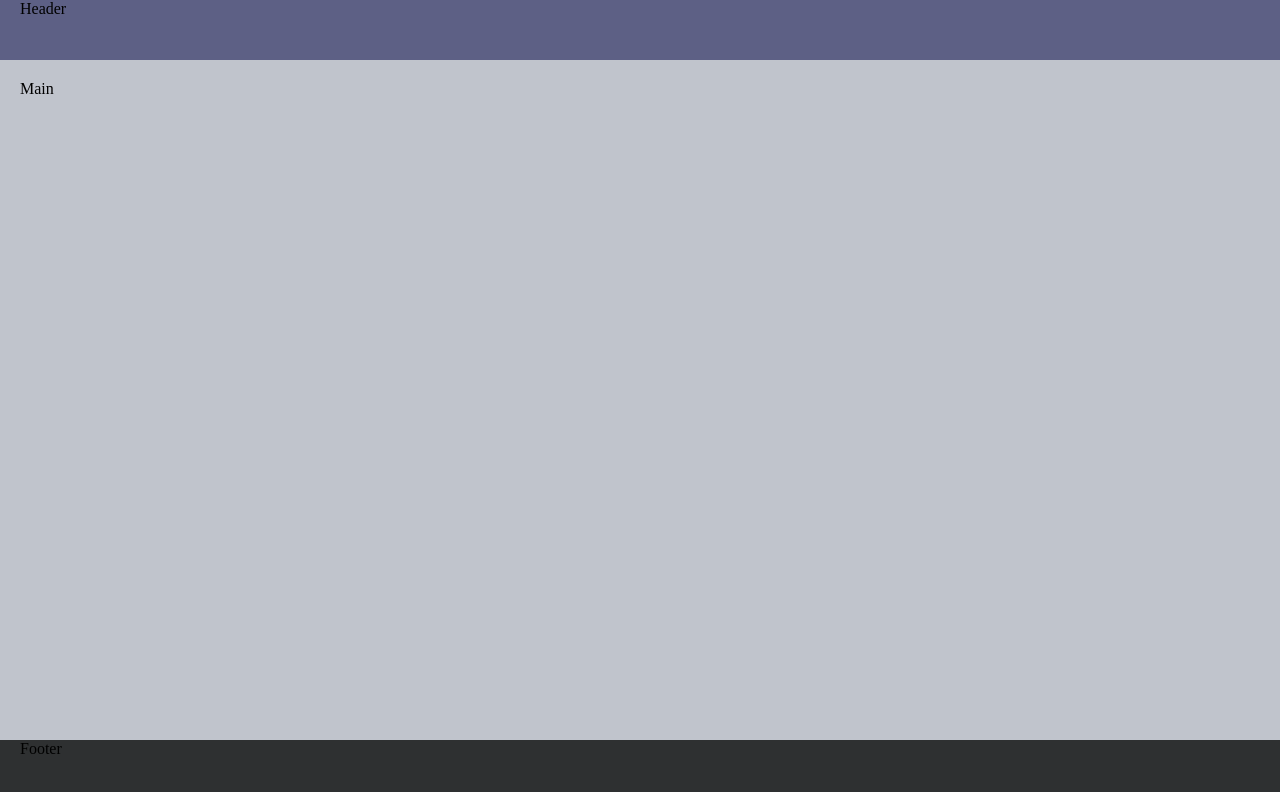
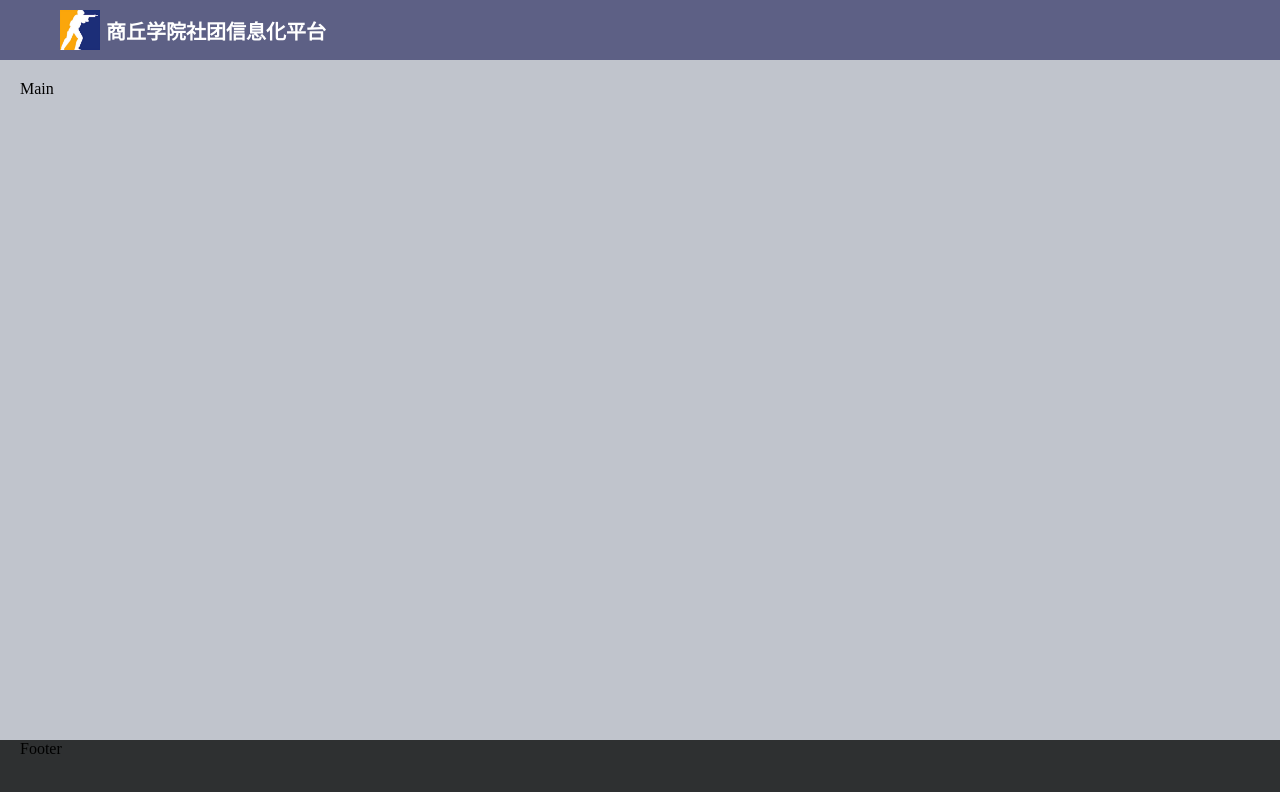
Before and after one commit to ProphetSAMA/wsssfun-ClubManag, a Vue app in the folder web/club-pc/: page /home in a window 1280 px wide. Shown: the top 792 px of the page. Built offline with nearby package versions, Linux system fonts and the light colour scheme.

Commit message:
加个Logo

```diff
--- a/web/club-pc/src/views/layout/index.vue
+++ b/web/club-pc/src/views/layout/index.vue
@@ -1,12 +1,16 @@
 <template>
   <el-container class="container">
-    <el-header class="header">Header</el-header>
+    <el-header class="header">
+        <logo></logo>
+    </el-header>
     <el-main class="main">Main</el-main>
     <el-footer class="footer">Footer</el-footer>
   </el-container>
 </template>
 
-<script setup lang="ts"></script>
+<script setup lang="ts">
+import logo from '@/views/layout/logo.vue'
+</script>
 
 <style scoped lang="scss">
 .container {
--- /dev/null
+++ b/web/club-pc/src/views/layout/logo.vue
@@ -0,0 +1,30 @@
+<template>
+    <div class="logo">
+        <img :src="logo" />
+        <div class="title">商丘学院社团信息化平台</div>
+    </div>
+</template>
+
+<script setup lang="ts">
+import logo from '@/assets/logo.png'
+</script>
+
+<style scoped lang="scss">
+.logo {
+    display: flex;
+    align-items: center;
+    padding-left: 40px;
+    margin-top: 10px;
+    img {
+        width:40px;
+        height:40px;
+    }
+    .title {
+        font-size: 20px;
+        color: #fff;
+        font-weight: 600;
+        font-family: 'Microsoft YaHei';
+        margin-left: 6px;
+    }
+}
+</style>
```
Also changed, not shown: web/club-pc/src/assets/logo.png (added).
